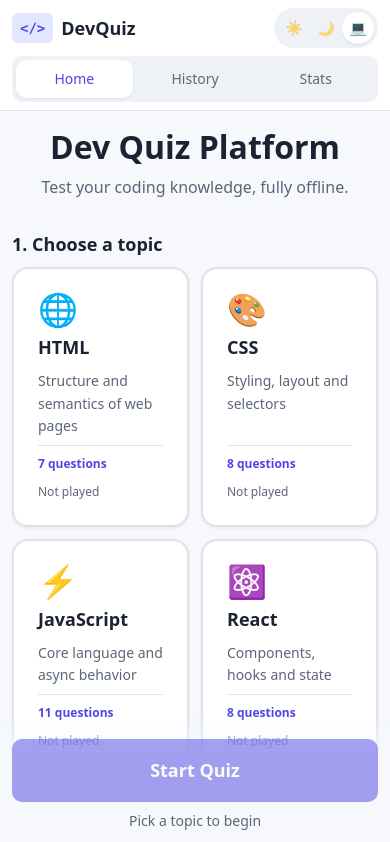
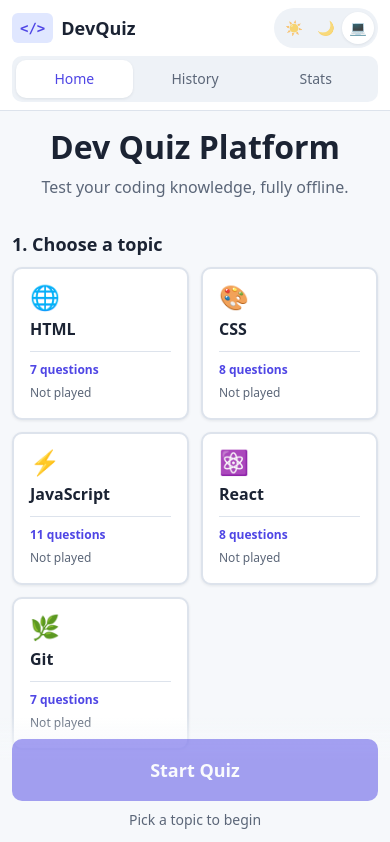
Before and after one commit to sieve-dev-sudo/dev-quiz-platform, a React (Vite) app: page / in a window 390 px wide. Shown: the top 842 px of the page. Built offline with nearby package versions, Linux system fonts and the light colour scheme.

Commit message:
style: compact CategoryCard on small screens

```diff
--- a/src/components/CategoryCard.css
+++ b/src/components/CategoryCard.css
@@ -3,6 +3,7 @@
   flex-direction: column;
   align-items: flex-start;
   gap: var(--space-2);
+  min-width: 0;
   padding: var(--space-5);
   border: 2px solid var(--color-border);
   border-radius: var(--radius-lg);
@@ -69,3 +70,36 @@
   font-weight: 500;
   color: var(--color-text-muted);
 }
+
+/* Mobile */
+@media (max-width: 600px) {
+  .category-card {
+    padding: var(--space-4);
+    border-radius: var(--radius-md);
+  }
+
+  .category-card:hover {
+    transform: none;
+  }
+
+  .category-card-icon {
+    font-size: 1.5rem;
+  }
+
+  .category-card-name {
+    font-size: var(--fs-base);
+  }
+}
+
+/* Small phones: hide description to keep cards compact */
+@media (max-width: 480px) {
+  .category-card-desc {
+    display: none;
+  }
+
+  .category-card-footer {
+    flex-direction: column;
+    align-items: flex-start;
+    gap: var(--space-1);
+  }
+}
```
